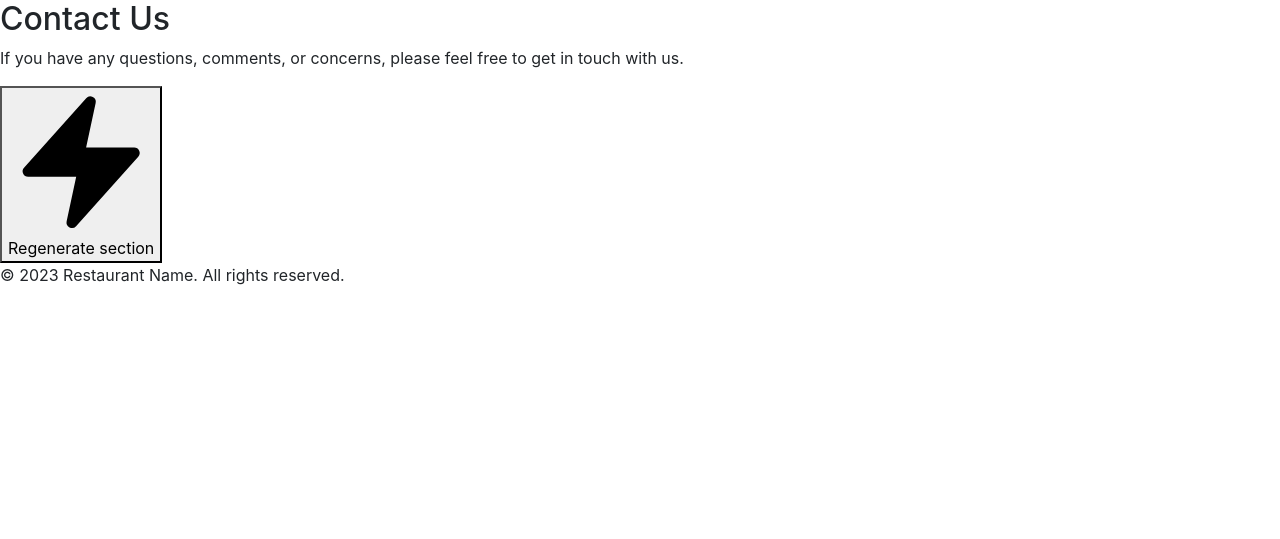
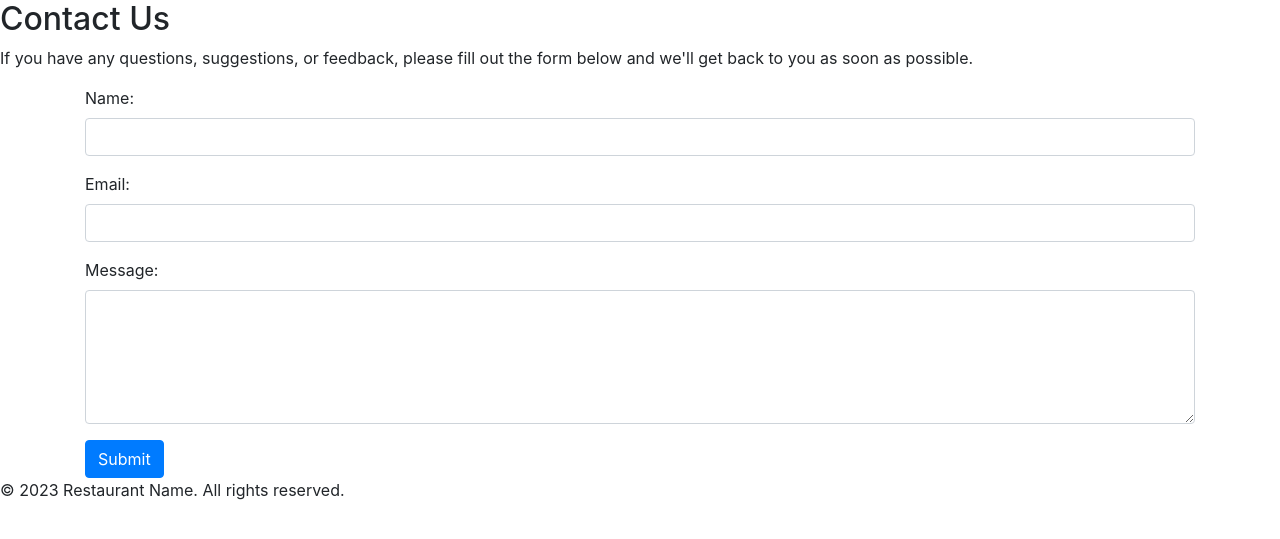
Before and after one commit to stevebiczyk/table-booking-system, a Django app: page /contact/ in a window 1280 px wide. Shown: the part 194-733 px from the top of the page. Run offline with Django 4.2, Linux system fonts and the light colour scheme; some libraries are stand-ins or nearby versions.

Commit message:
Added contact form to contact.html

```diff
--- a/templates/contact.html
+++ b/templates/contact.html
@@ -1,18 +1,29 @@
 {% extends 'base.html' %}
 
-{% block title %}Contact - My Hungarian Restaurant{% endblock %}
+{% block title %}Contact Us - My Hungarian Restaurant{% endblock %}
 
 {% block content %}
 <h2>Contact Us</h2>
 <p>
-    If you have any questions, comments, or concerns, please feel free to get in touch with us.
+    If you have any questions, suggestions, or feedback, please fill out the form below and we'll get back to you as
+    soon as possible.
 </p>
-<div
-    class="flex flex-col items-center justify-center gap-4 absolute z-90 bg-black bg-opacity-50 w-full h-full border-2 border-indigo-500 opacity-0 transition-all hover:opacity-100">
-    <button class="light gap-3 lg"><svg xmlns="http://www.w3.org/2000/svg" viewBox="0 0 20 20" fill="currentColor"
-            aria-hidden="true" class="w-4 h-4 text-indigo-700">
-            <path
-                d="M11.983 1.907a.75.75 0 00-1.292-.657l-8.5 9.5A.75.75 0 002.75 12h6.572l-1.305 6.093a.75.75 0 001.292.657l8.5-9.5A.75.75 0 0017.25 8h-6.572l1.305-6.093z">
-            </path>
-        </svg><span class="!font-sans text-sm font-semibold text-indigo-700">Regenerate section</span></button></div>
+<div class="container">
+    <form method="POST" action="{% url 'contact' %}">
+        {% csrf_token %}
+        <div class="form-group">
+            <label for="name">Name:</label>
+            <input type="text" class="form-control" id="name" name="name" required>
+        </div>
+        <div class="form-group">
+            <label for="email">Email:</label>
+            <input type="email" class="form-control" id="email" name="email" required>
+        </div>
+        <div class="form-group">
+            <label for="message">Message:</label>
+            <textarea class="form-control" id="message" name="message" rows="5" required></textarea>
+        </div>
+        <button type="submit" class="btn btn-primary">Submit</button>
+    </form>
+</div>
 {% endblock %}
```
